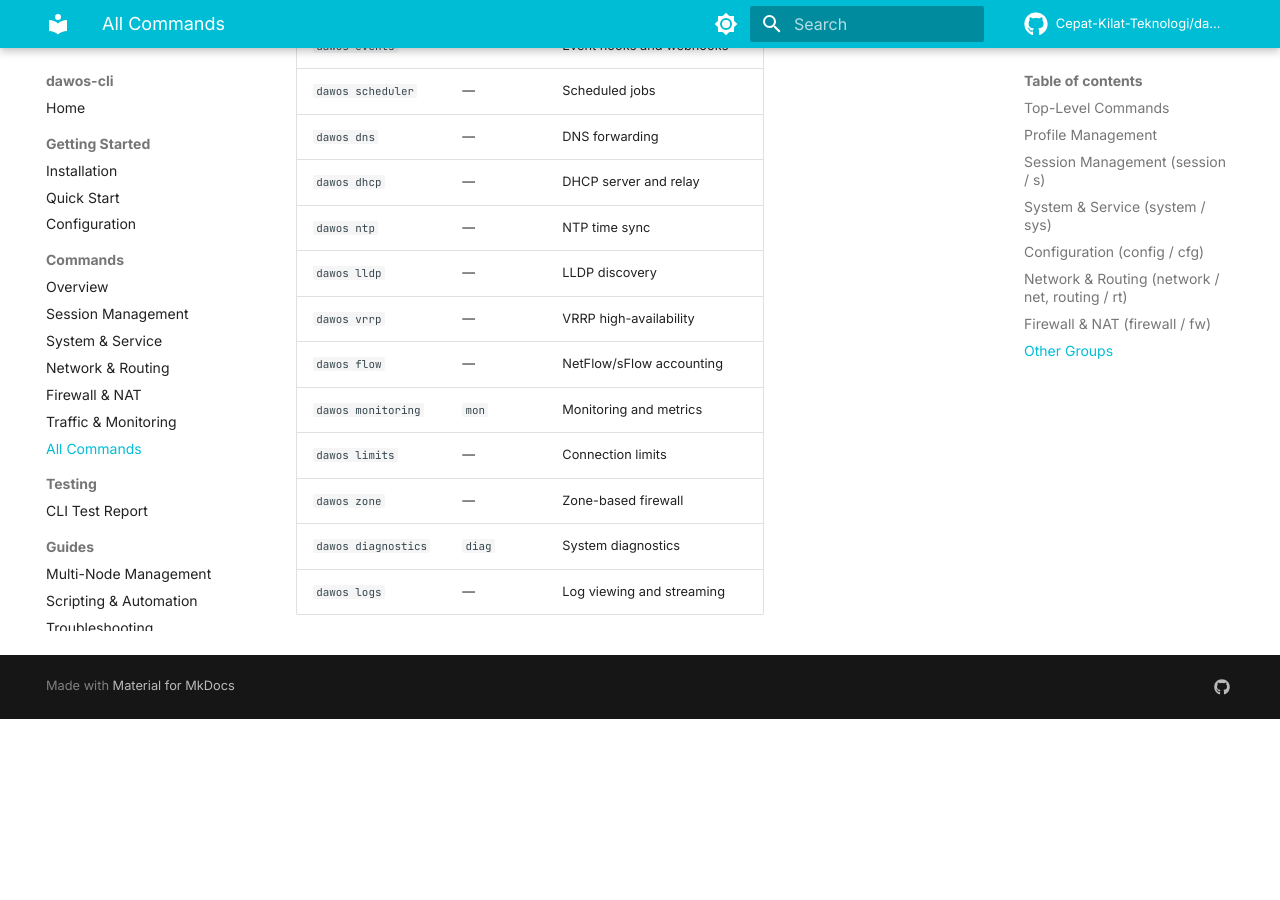
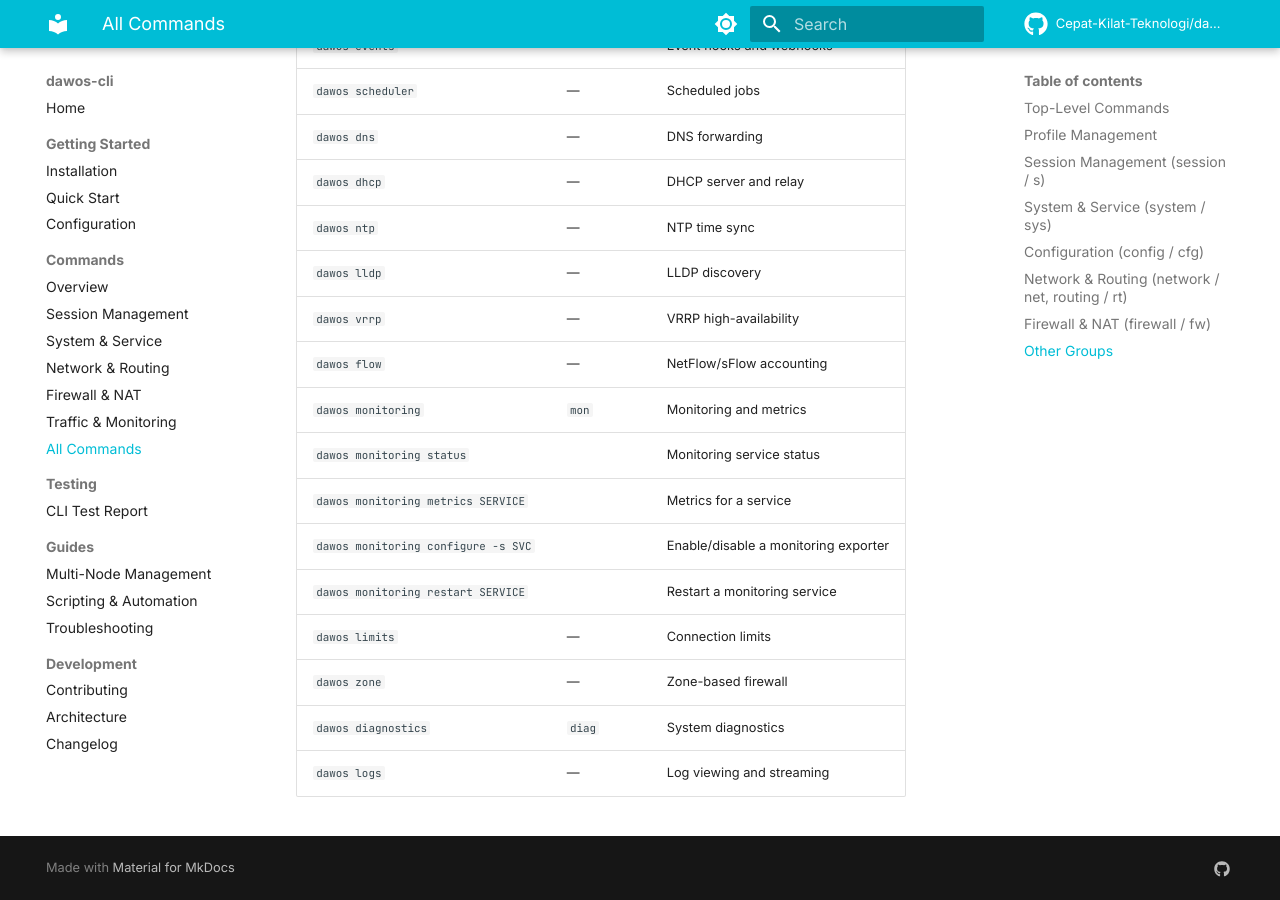
Before and after one commit to Cepat-Kilat-Teknologi/dawos-cli, an MkDocs documentation site: the page built from docs/commands/reference.md, in a window 1280 px wide and 900 px high, scrolled down 5346 px. Built offline with MkDocs 1.6.1 and Material for MkDocs 9.7.7, drawn with Linux system fonts in a browser that asks for light colours; comment, search, counter and statistics services are not loaded; before the commit the page ends 6065 px from its top, so only the background shows below that; some of the changed text lies outside the part shown.

Commit message:
docs: update command reference with monitoring subcommands

```diff
--- a/docs/commands/reference.md
+++ b/docs/commands/reference.md
@@ -137,6 +137,10 @@ Complete reference for all dawos-cli commands.
 | `dawos vrrp` | — | VRRP high-availability |
 | `dawos flow` | — | NetFlow/sFlow accounting |
 | `dawos monitoring` | `mon` | Monitoring and metrics |
+| `dawos monitoring status` | | Monitoring service status |
+| `dawos monitoring metrics SERVICE` | | Metrics for a service |
+| `dawos monitoring configure -s SVC` | | Enable/disable a monitoring exporter |
+| `dawos monitoring restart SERVICE` | | Restart a monitoring service |
 | `dawos limits` | — | Connection limits |
 | `dawos zone` | — | Zone-based firewall |
 | `dawos diagnostics` | `diag` | System diagnostics |
```
Also changed, not shown: other parts of docs/commands/reference.md (+1 -1 lines).
